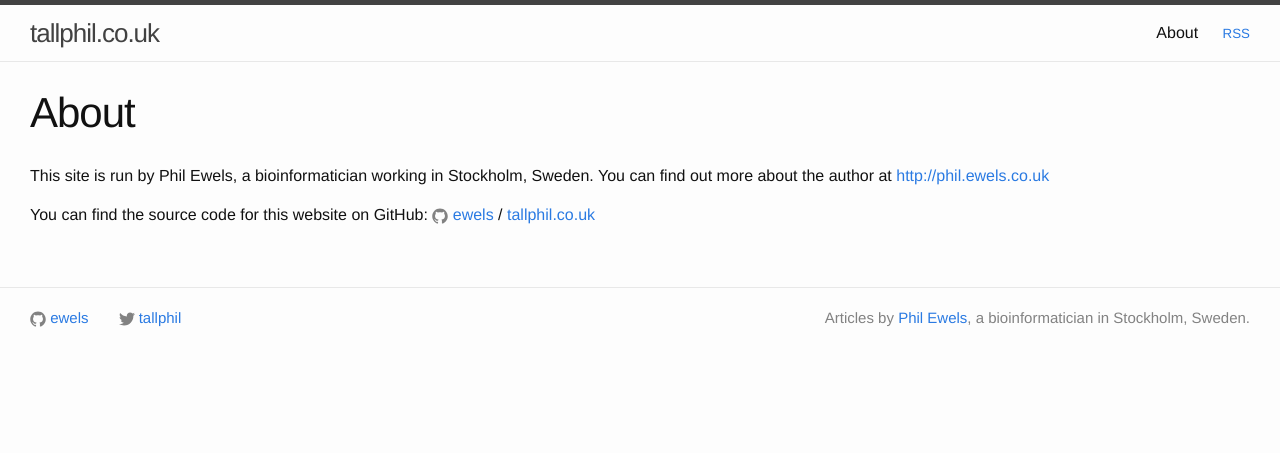
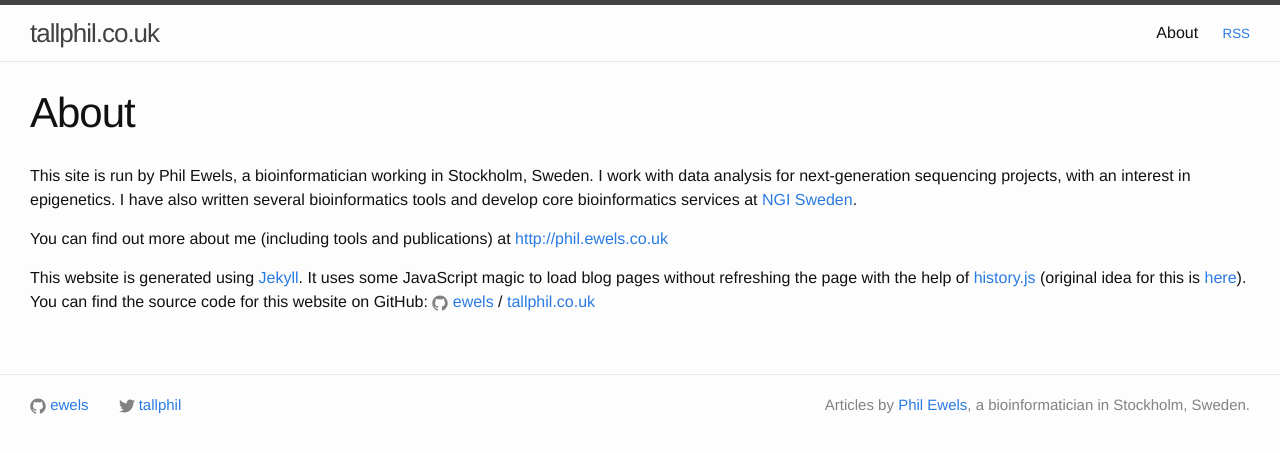
Before and after one commit to ewels/tallphil.co.uk, a Jekyll site: the page built from about.md, in a window 1280 px wide. Shown: the top 453 px of the page. Built offline with Jekyll 4.4.1, drawn with Linux system fonts in a browser that asks for light colours.

Commit message:
Added more to about page. Made active post link more obvious.

```diff
--- a/_sass/_layout.scss
+++ b/_sass/_layout.scss
@@ -115,8 +115,8 @@
         padding: $spacing-unit/2;
         border-bottom: 1px solid $grey-color-light;
         border-left: 0px solid $brand-color;
-        -webkit-transition: border-left 0.2s;
-        transition: border-left 0.2s;
+        -webkit-transition: border-left 0.1s, background-color 0.1s, box-shadow 0.1s;
+        transition: border-left 0.1s, background-color 0.1s, box-shadow 0.1s;
 
         > h4 {
             margin-bottom: 0;
@@ -128,6 +128,10 @@
     }
     > li a.active {
         border-left: 5px solid $brand-color;
+        background-color: #f9f9f9;
+        -webkit-box-shadow: inset 0px 0px 26px -7px rgba(0,0,0,0.2);
+        -moz-box-shadow: inset 0px 0px 26px -7px rgba(0,0,0,0.2);
+        box-shadow: inset 0px 0px 26px -7px rgba(0,0,0,0.2);
     }
 }
 
--- a/about.md
+++ b/about.md
@@ -4,10 +4,18 @@
 permalink: /about/
 ---
 
-This site is run by Phil Ewels, a bioinformatician working in Stockholm,
-Sweden. You can find out more about the author at
+This site is run by Phil Ewels, a bioinformatician working in Stockholm, Sweden.
+I work with data analysis for next-generation sequencing projects, with an interest
+in epigenetics. I have also written several bioinformatics tools and develop core
+bioinformatics services at [NGI Sweden](https://ngisweden.scilifelab.se/).
+
+You can find out more about me (including tools and publications) at
 [http://phil.ewels.co.uk](http://phil.ewels.co.uk)
 
+This website is generated using [Jekyll](https://jekyllrb.com/).
+It uses some JavaScript magic to load blog pages without refreshing the
+page with the help of [history.js](https://github.com/browserstate/history.js)
+(original idea for this is [here](https://github.com/joelhans/Jekyll-AJAX)).
 You can find the source code for this website on GitHub:
 {% include icon-github.html username="ewels" %} /
 [tallphil.co.uk](https://github.com/ewels/tallphil.co.uk)
```
